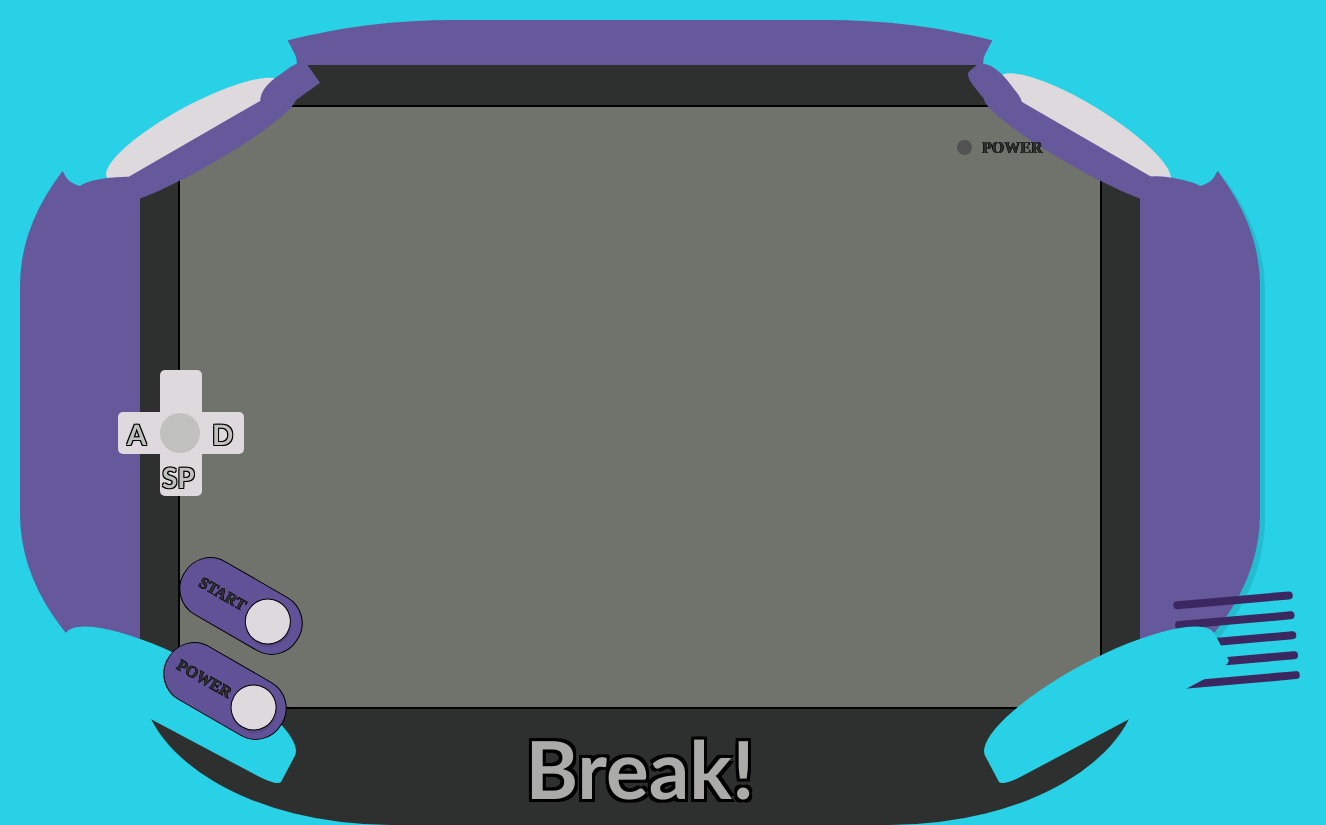
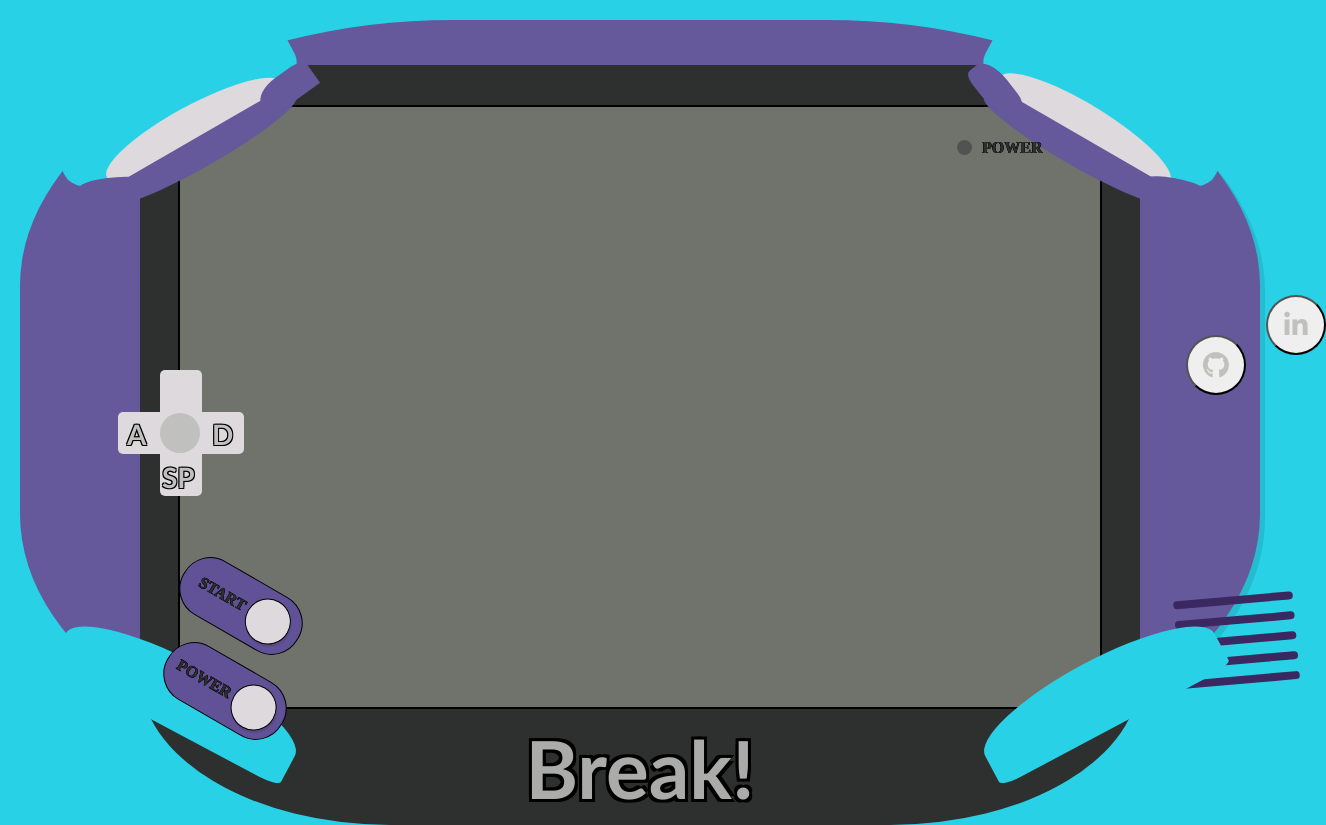
Before and after one commit to mwdeshaw/Break, a website built with webpack: page dist/index.html in a window 1280 px wide. Shown: the whole page, 1326 px wide, since content can reach past the window. Built offline with Linux system fonts and the light colour scheme.

Commit message:
Add social media buttons

```diff
--- a/src/index.js
+++ b/src/index.js
@@ -2,6 +2,16 @@ import Game from "./classes/game";
 import GView from "./classes/g_view";
 
 document.addEventListener("DOMContentLoaded", () => {
+    let github = document.getElementById("github");
+    github.addEventListener("click", () => {
+        document.location.href = 'https://github.com/mwdeshaw';
+    });
+    let linkedin = document.getElementById("linkedin");
+    linkedin.addEventListener("click", () => {
+        document.location.href = 'https://www.linkedin.com/in/matthew-deshaw-b629a0ba/';
+    });
+
+
     const defScreen = document.getElementById("default");
     const powerBtn = document.getElementById("power-btn");
     powerBtn.onclick = () => {
```
Also changed, not shown: dist/index.html, dist/main.js, dist/main_page.css.
